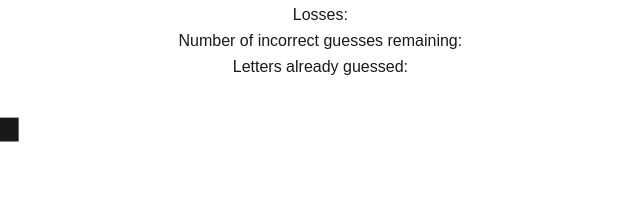
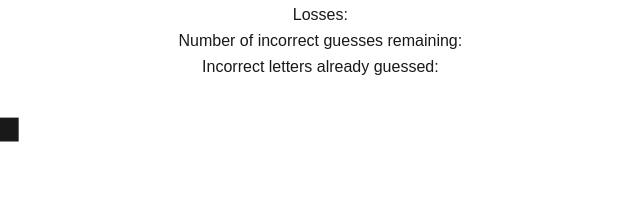
Before and after one commit to BourneID7/BourneID7.github.io, a plain HTML site: page word-guess-game/index.html in a window 1280 px wide. Shown: the part 414-630 px from the top of the page, 459-1099 px from the left. Drawn offline with Linux system fonts and the light colour scheme.

Commit message:
Update index.html

```diff
--- a/word-guess-game/index.html
+++ b/word-guess-game/index.html
@@ -32,7 +32,7 @@
                     <p>Wins: <span id="totalWins"></span></p>
                     <p>Losses: <span id="totalLosses"</p>
                     <p>Number of incorrect guesses remaining: <span id="remGuesses"></span></p>
-                    <p>Letters already guessed:</p>
+                    <p>Incorrect letters already guessed:</p>
                     <p id="guessedLetters"></p>
                     <p id="winMessage" class="gameMessage"></p>
                     <p id="lossMessage" class="gameMessage"></p>
```
